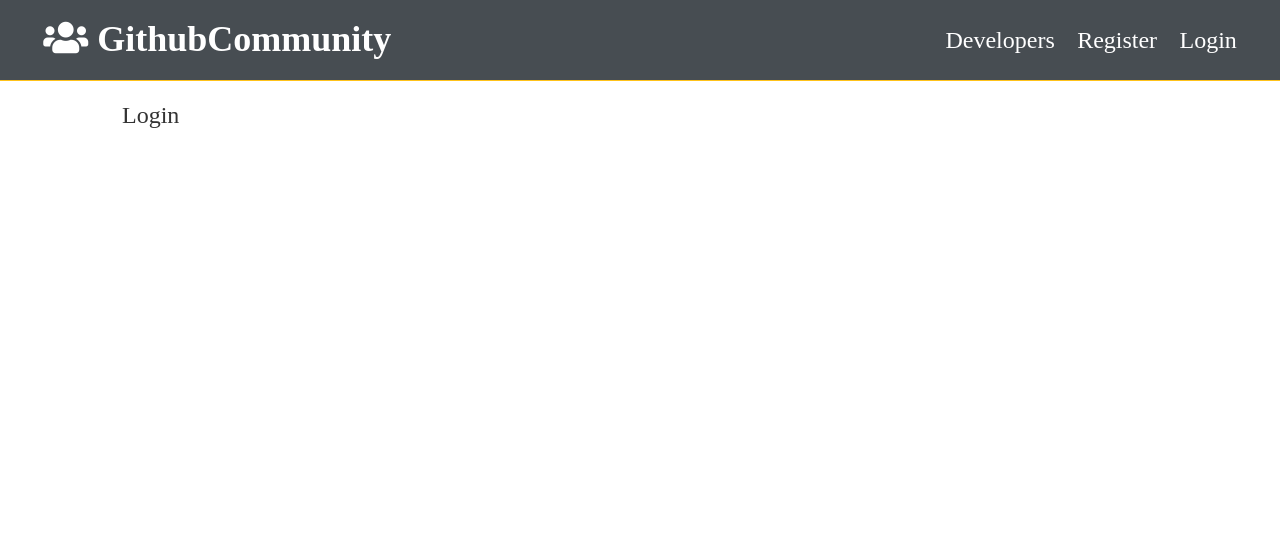
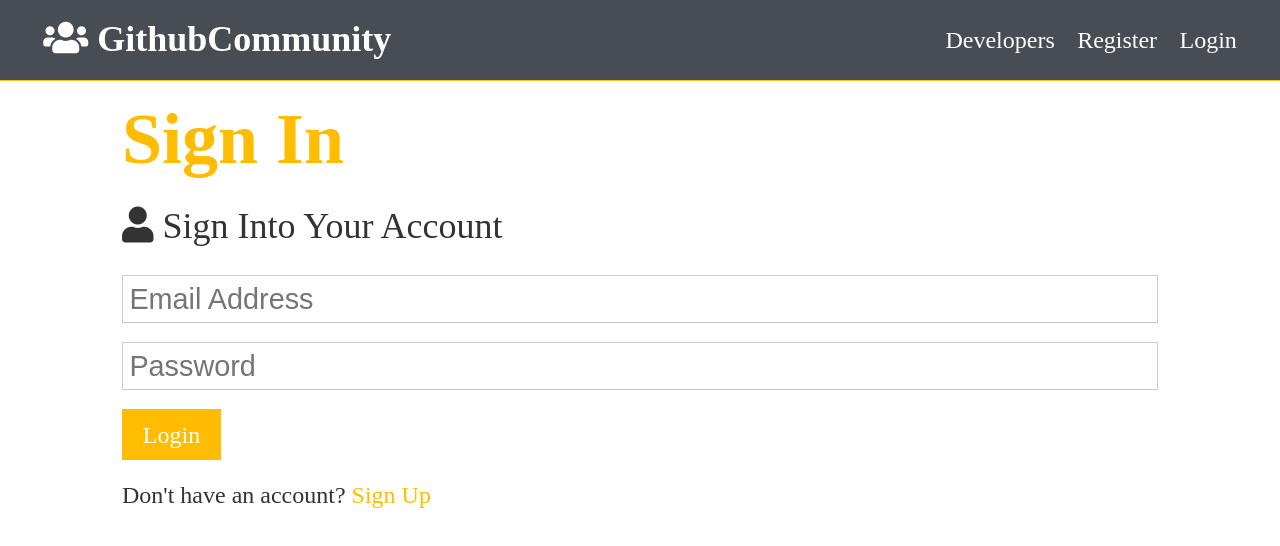
Before and after one commit to mmajerski/github-service, a React (Create React App) app in the folder client/: page /login in a window 1280 px wide. Shown: the top 546 px of the page. Built offline with nearby package versions, Linux system fonts and the light colour scheme; a web font is replaced by a local one.

Commit message:
login user with hooks

```diff
--- a/client/src/components/auth/Login.js
+++ b/client/src/components/auth/Login.js
@@ -1,7 +1,57 @@
-import React from "react";
+import React, { Fragment, useState } from "react";
+import { Link } from "react-router-dom";
+import axios from "axios";
 
 const Login = () => {
-  return <div>Login</div>;
+  const [formData, setFormData] = useState({
+    email: "",
+    password: ""
+  });
+
+  const { email, password } = formData;
+
+  const onChange = (e) =>
+    setFormData({ ...formData, [e.target.name]: e.target.value });
+
+  const onSubmit = async (e) => {
+    e.preventDefault();
+    console.log("success");
+  };
+
+  return (
+    <Fragment>
+      <h1 className="large text-primary">Sign In</h1>
+      <p className="lead">
+        <i className="fas fa-user"></i> Sign Into Your Account
+      </p>
+      <form className="form" onSubmit={(e) => onSubmit(e)}>
+        <div className="form-group">
+          <input
+            type="email"
+            placeholder="Email Address"
+            name="email"
+            value={email}
+            onChange={(e) => onChange(e)}
+            required
+          />
+        </div>
+        <div className="form-group">
+          <input
+            type="password"
+            placeholder="Password"
+            name="password"
+            minLength="6"
+            value={password}
+            onChange={(e) => onChange(e)}
+          />
+        </div>
+        <input type="submit" className="btn btn-primary" value="Login" />
+      </form>
+      <p className="my-1">
+        Don't have an account? <Link to="/register">Sign Up</Link>
+      </p>
+    </Fragment>
+  );
 };
 
 export default Login;
--- a/client/src/components/auth/Register.js
+++ b/client/src/components/auth/Register.js
@@ -1,4 +1,6 @@
 import React, { Fragment, useState } from "react";
+import { Link } from "react-router-dom";
+import axios from "axios";
 
 const Register = () => {
   const [formData, setFormData] = useState({
@@ -13,12 +15,12 @@
   const onChange = (e) =>
     setFormData({ ...formData, [e.target.name]: e.target.value });
 
-  const onSubmit = (e) => {
+  const onSubmit = async (e) => {
     e.preventDefault();
     if (password !== confirmPassword) {
       console.log("Passwords do not match");
     } else {
-      console.log(formData);
+      console.log("success");
     }
   };
 
@@ -76,7 +78,7 @@
         <input type="submit" className="btn btn-primary" value="Register" />
       </form>
       <p className="my-1">
-        Already have an account? <a href="login.html">Sign In</a>
+        Already have an account? <Link to="/login">Sign In</Link>
       </p>
     </Fragment>
   );
```
